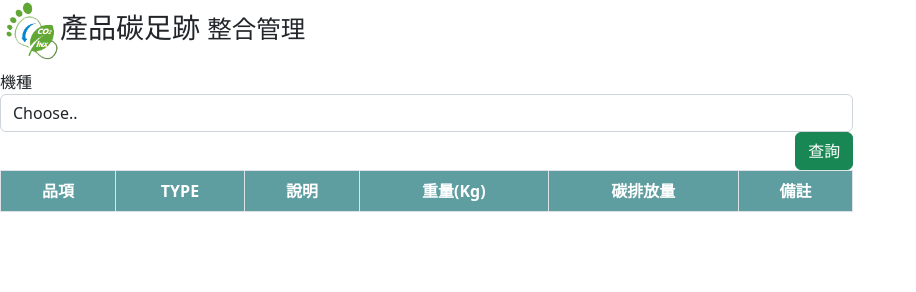
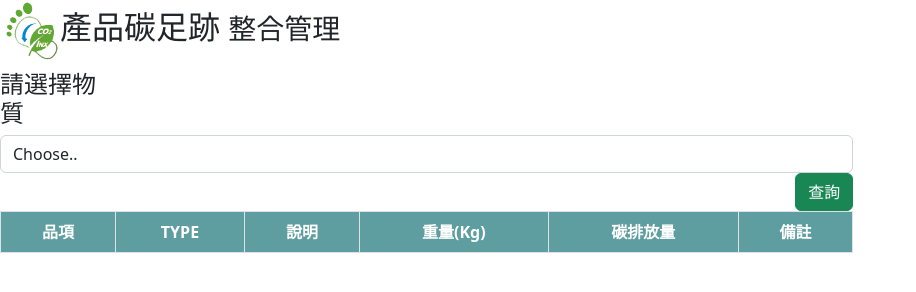
Before and after one commit to sam07172204/web_test, a plain HTML site: page index.html in a window 1280 px wide. Shown: the whole page, without its empty margins (0-916 px from the left). Drawn offline with Linux system fonts and the light colour scheme.

Commit message:
Add files via upload

```diff
--- a/index.html
+++ b/index.html
@@ -45,9 +45,9 @@
 
 </head>
 <body>
-  <h3><img src="./carbon001.png" style="	width:60px;">產品碳足跡
+  <h2><img src="./carbon001.png" style="	width:60px;">產品碳足跡
     <small> 整合管理 </small>
-  </h3>
+  </h2>
 
 
 
@@ -66,7 +66,7 @@
 
             <div class="field item form-group" >
 
-              <label class="control-label col-md-1 col-sm-1 ">機種</label>
+              <label class="control-label col-md-1 col-sm-1 "><h4>請選擇物質</h4></label>
 
                   <div class="col-md-8 col-sm-8">
                     <select id="heard" class="form-control" required>
```
